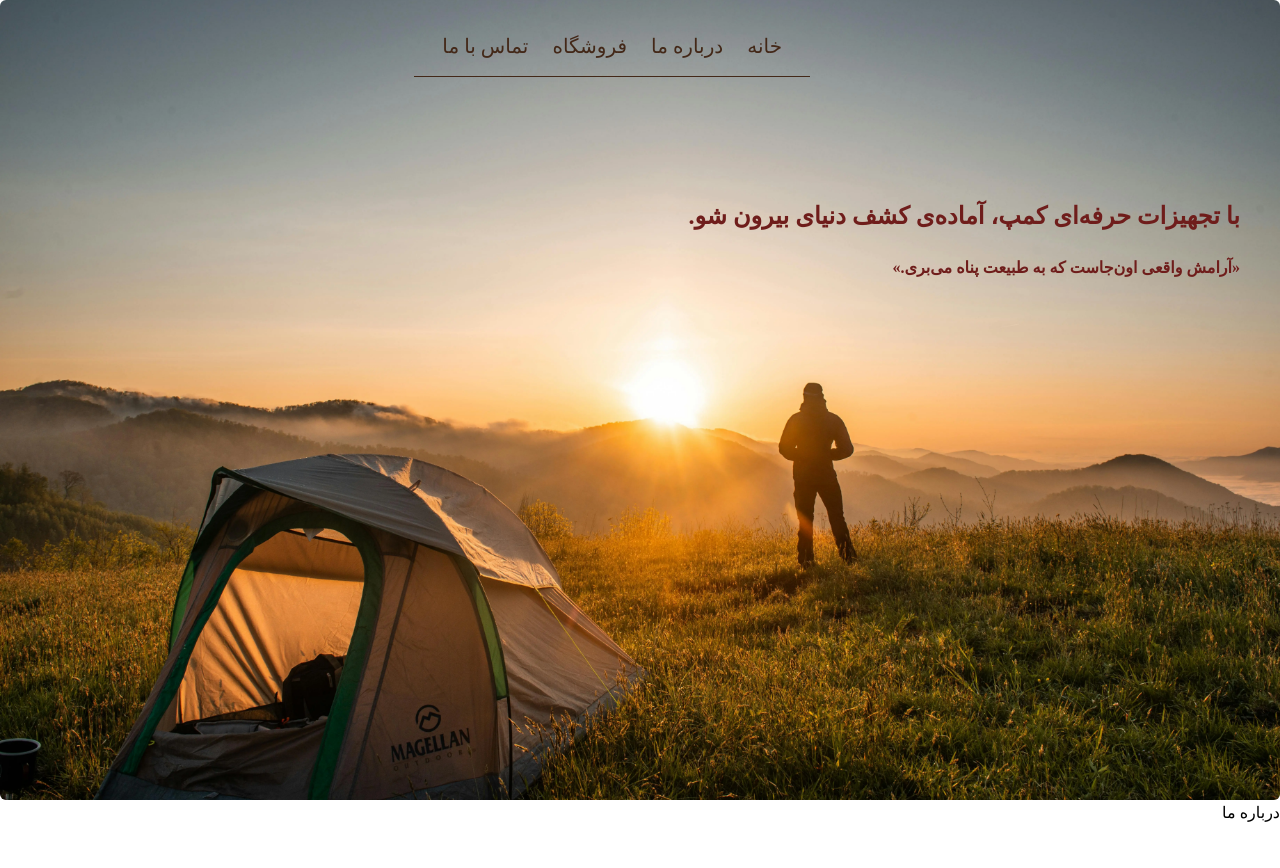
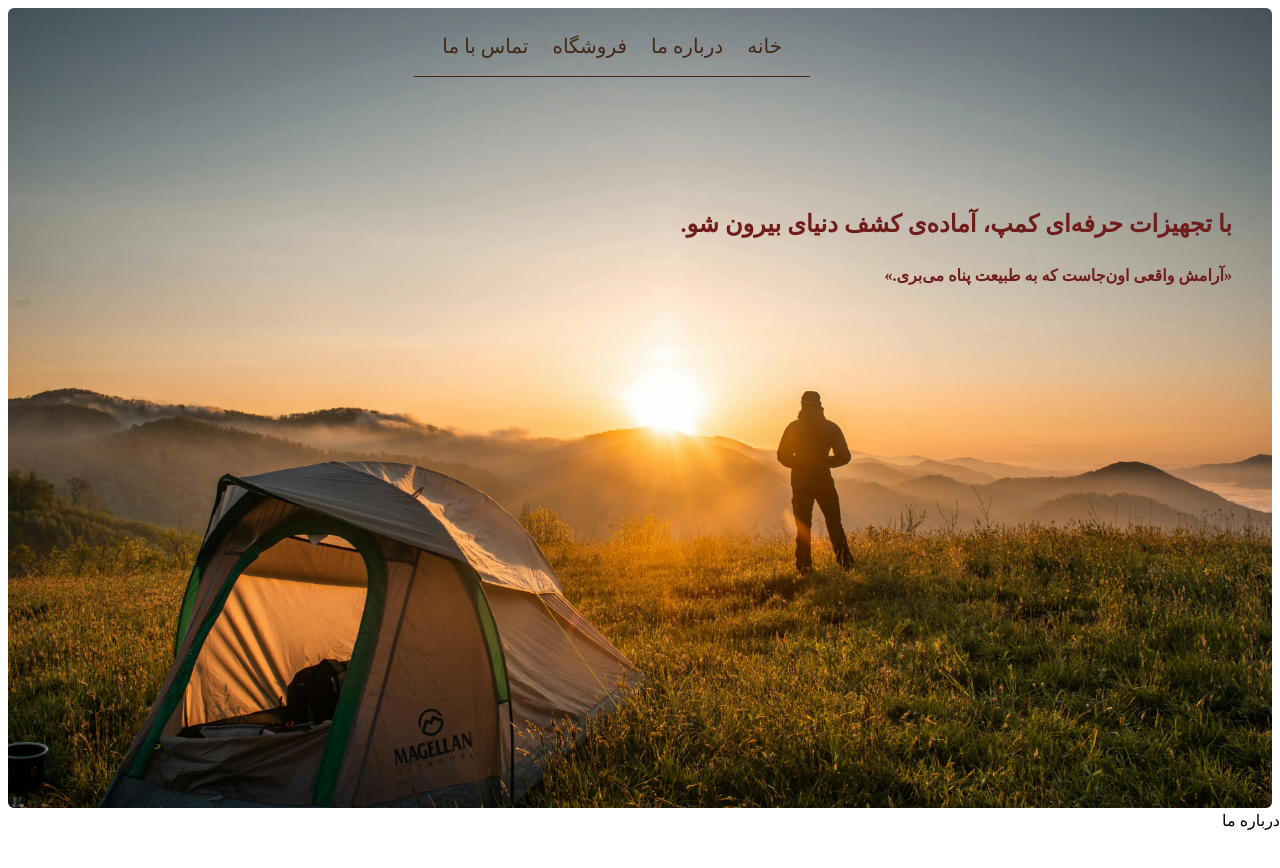
Before and after one commit to asma-ezzati/campStore, a React (Vite) app: page / in a window 1280 px wide. Shown: the top 868 px of the page. Built offline with nearby package versions, Linux system fonts and the light colour scheme; a web font is replaced by a local one.

Commit message:
style:add margin in main

```diff
--- a/src/components/Home.jsx
+++ b/src/components/Home.jsx
@@ -1,12 +1,10 @@
-import { Link } from "react-router-dom";
 import banner from "../assets/banner1.webp";
-import Navbar from "./Navbar";
 
 const Home = () => {
   return (
     <>
       <div
-        className="h-screen  bg-cover bg-center bg-no-repeat bg-fixed rounded-md"
+        className="h-screen  bg-cover bg-center bg-no-repeat bg-fixed rounded-md m-2"
         style={{ backgroundImage: `url(${banner})` }}
       >
         <div className=" py-44 mx-10  h-full ">
```
